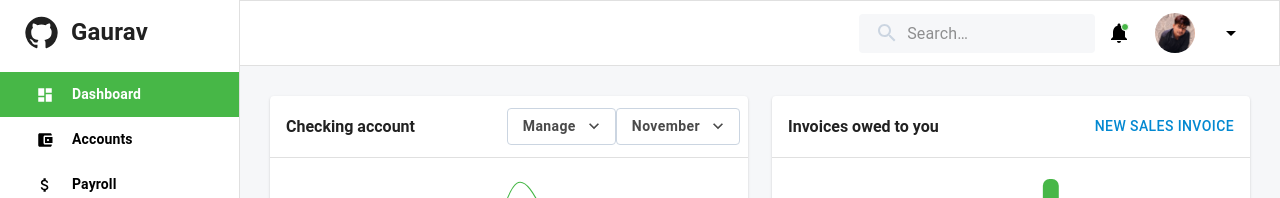
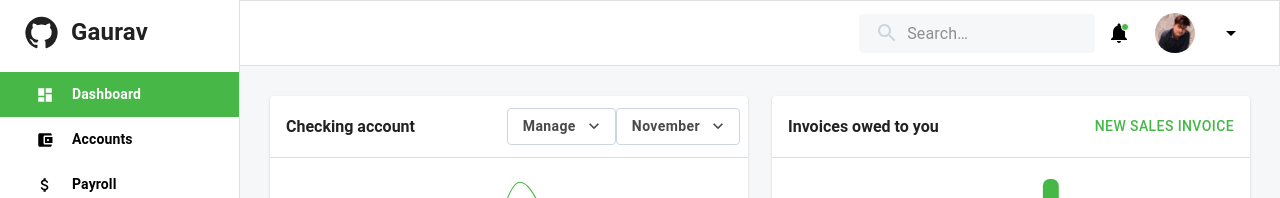
Before and after one commit to lohargaurav00/assiduus-react, a Next.js app: page / in a window 1280 px wide. Shown: the top 198 px of the page. Built offline with nearby package versions, Linux system fonts and the light colour scheme.

Commit message:
± modal button

```diff
--- a/Components/FormModal.tsx
+++ b/Components/FormModal.tsx
@@ -25,7 +25,16 @@ const FormModal = () => {
 
   return (
     <div>
-      <Button onClick={handleOpen} color="info">New Sales Invoice</Button>
+      <Button
+        onClick={handleOpen}
+        sx={{
+          color: "var(--green-primary)",
+        }}
+        color="inherit"
+        className="bg-blue-100 hover:bg-blue-200 capitalize font-bold "
+      >
+        New Sales Invoice
+      </Button>
       <Modal
         open={open}
         onClose={handleClose}
@@ -33,7 +42,7 @@ const FormModal = () => {
         aria-describedby="modal-modal-description"
       >
         <Box sx={style}>
-        <Form handleClose={handleClose}/>
+          <Form handleClose={handleClose} />
         </Box>
       </Modal>
     </div>
```
